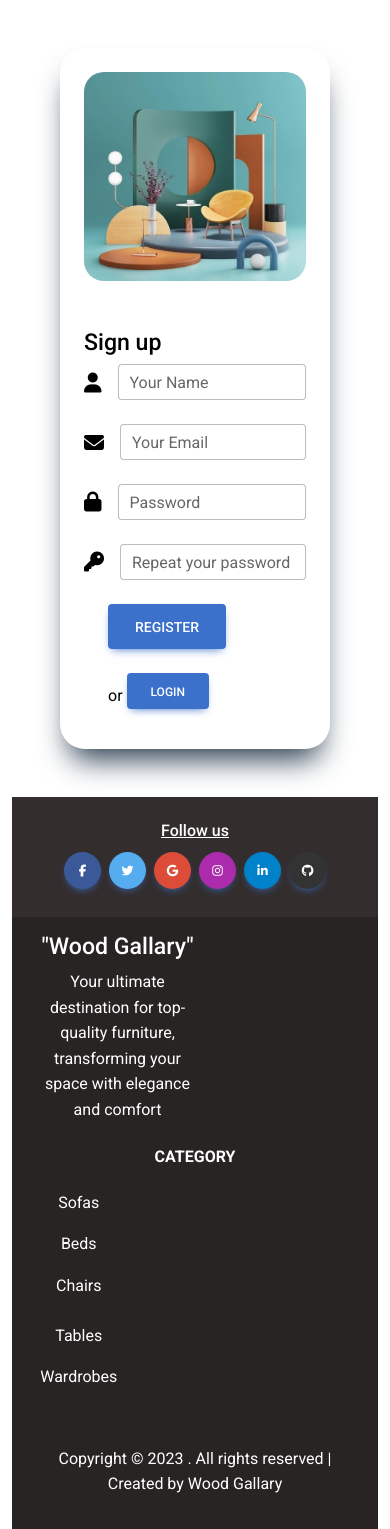
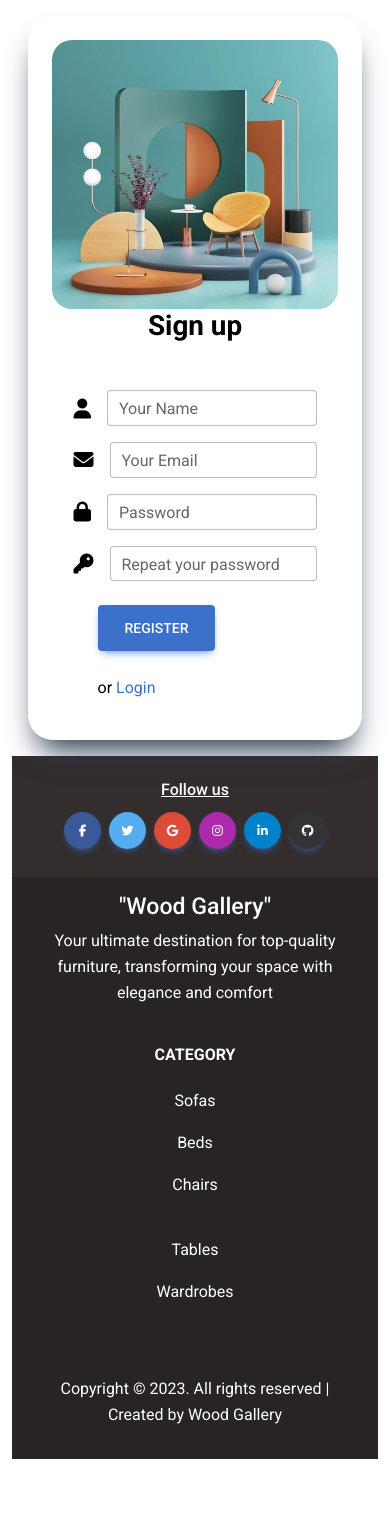
Before and after one commit to ArjunN10/E-Commerce_Furniture_Shope, a React (Create React App) app: page /signup in a window 390 px wide. After the commit the page ends 1459 px from the top, so only its background shows below. Built offline with nearby package versions, Linux system fonts and the light colour scheme.

Commit message:
sixth  commit

```diff
--- a/src/LoginSignup/Signup.js
+++ b/src/LoginSignup/Signup.js
@@ -27,9 +27,11 @@ function Signup() {
     const repassword = event.target.repwd.value;
     const emailvalid = user.filter((item) => item.email === email);
     if (emailvalid.length !== 0) {
-      alert("Email already exist");
+      alert("Email already exists");
     } else {
-      setuser([...user,{
+      setuser([
+        ...user,
+        {
           name: name,
           email: email,
           password: password,
@@ -37,15 +39,18 @@ function Signup() {
         },
       ]);
     }
-    // console.log(name);
     event.target.reset();
   };
-  // console.log(user);
 
   return (
     <MDBContainer fluid>
-<MDBCard className="text-black m-5" style={{ borderRadius: "25px", boxShadow: "rgb(38, 57, 77) 0px 20px 30px -10px" }}>
-
+      <MDBCard
+        className="text-black m-3 m-md-5"
+        style={{
+          borderRadius: "25px",
+          boxShadow: "rgb(38, 57, 77) 0px 20px 30px -10px",
+        }}
+      >
         <MDBCardBody>
           <MDBRow>
             <MDBCol
@@ -53,12 +58,13 @@ function Signup() {
               lg="6"
               className="order-2 order-lg-1 d-flex flex-column align-items-center"
             >
-              <form className='mt-5'onSubmit={register}>
-                <h3 classNAme="text-center h1 fw-bold mb-5 mx-1 mx-md-4  ">
+              <form onSubmit={register}>
+                <h3 className="text-center h1 fw-bold mb-5 mx-1 mx-md-4">
                   Sign up
                 </h3>
 
-                <div className="d-flex flex-row align-items-center mb-4 ">
+                <div className="mb-4">
+                  <div className="d-flex flex-row align-items-center mb-3">
                     <MDBIcon fas icon="user me-3" size="lg" />
                     <MDBInput
                       label="Your Name"
@@ -69,7 +75,7 @@ function Signup() {
                     />
                   </div>
 
-                <div className="d-flex flex-row align-items-center mb-4">
+                  <div className="d-flex flex-row align-items-center mb-3">
                     <MDBIcon fas icon="envelope me-3" size="lg" />
                     <MDBInput
                       label="Your Email"
@@ -79,7 +85,7 @@ function Signup() {
                     />
                   </div>
 
-                <div className="d-flex flex-row align-items-center mb-4">
+                  <div className="d-flex flex-row align-items-center mb-3">
                     <MDBIcon fas icon="lock me-3" size="lg" />
                     <MDBInput
                       label="Password"
@@ -98,15 +104,18 @@ function Signup() {
                       required
                     />
                   </div>
+                </div>
+
                 <MDBBtn
                   className="mb-4 ms-4"
                   size="lg"
-                 onSubmit={()=>navigate('/login')}
+                  type="submit"
+                  onClick={() => navigate("/login")}
                 >
                   Register
                 </MDBBtn>
                 <p className="ms-4">
-                  or  <Link to={"/login"}><MDBBtn className="btn-primary">Login</MDBBtn></Link>
+                  or <Link to={"/login"}>Login</Link>
                 </p>
               </form>
             </MDBCol>
@@ -116,7 +125,7 @@ function Signup() {
               className="order-1 order-lg-2 d-flex align-items-center"
             >
               <MDBCardImage
-                 src={require("../components//products/images/cover15new.jpg")}
+                src={require("../components/products/images/cover15new.jpg")}
                 style={{ borderRadius: "20px" }}
                 fluid
               />
@@ -124,10 +133,11 @@ function Signup() {
           </MDBRow>
         </MDBCardBody>
       </MDBCard>
-      <div className='mt-3'>
-    <Footer/>
+      <div className="mt-3">
+        <Footer />
       </div>
     </MDBContainer>
   );
 }
+
 export default Signup;
--- a/src/components/Footer.js
+++ b/src/components/Footer.js
@@ -3,13 +3,10 @@ import {
   MDBFooter,
   MDBContainer,
   MDBCol,
-  // MDBRow,
   MDBIcon,
-  MDBBtn
+  MDBBtn,
 } from 'mdb-react-ui-kit';
 import { Link } from 'react-router-dom';
-
-
 
 function Footer() {
   return (
@@ -17,20 +14,23 @@ return (
       <MDBContainer className='p-4 pb-0'>
         <section className='mb-4'>
           <h6 className='text-decoration-underline'>Follow us</h6>
+          <div className='d-flex justify-content-center'>
             <MDBBtn
               floating
               className='m-1'
               style={{ backgroundColor: '#3b5998' }}
               href='https://www.googleadservices.com/pagead/aclk?sa=L&ai=DChcSEwi_qc7biaOBAxVKo2YCHdFuCqsYABABGgJzbQ&gclid=Cj0KCQjw9fqnBhDSARIsAHlcQYQywJKvHRoZVBw1HWZ_gs8jwgzFsS4-0bUQHWplt5K1g_pKMq9K8S4aAoGGEALw_wcB&ohost=www.google.com&cid=CAESauD2gEfsvEgMCooD7aKXoUgfnmyteduoIkeCGj5od6tfFXCv4fowKpn30tbgpg3O5Lll2YBpzCPQvIpnBGRKpj81PAqlRJT40jLDvQWI7pcBzuv2PWYNTKCX-MoWZVSQI43sFJd97UeN_AI&sig=AOD64_0aqFlOMSE-Hv4ISAAs987UoJXddw&adurl&ved=2ahUKEwiLysjbiaOBAxW0a2wGHWRoCzUQqyQoAHoECAUQCw'
-                  role='button'>
+              role='button'
+            >
               <MDBIcon fab icon='facebook-f' />
             </MDBBtn>
             <MDBBtn
               floating
               className='m-1'
               style={{ backgroundColor: '#55acee' }}
-                  href='https://twitter.com/i/flow/login?input_flow_data=%7B%22requested_variant%22%3A%22eyJsYW5nIjoiZW4ifQ%3D%3D%22%7D'
-                  role='button'>
+              href='https://twitter.com/i/flow/login?input_flow_data=%7B%22requested_variant%22%3A%22eyBsYW5nIjoiZW4ifQ%3D%3D%22%7D'
+              role='button'
+            >
               <MDBIcon fab icon='twitter' />
             </MDBBtn>
             <MDBBtn
@@ -38,7 +38,8 @@ return (
               className='m-1'
               style={{ backgroundColor: '#dd4b39' }}
               href='#!'
-                  role='button'>
+              role='button'
+            >
               <MDBIcon fab icon='google' />
             </MDBBtn>
             <MDBBtn
@@ -46,7 +47,8 @@ return (
               className='m-1'
               style={{ backgroundColor: '#ac2bac' }}
               href='https://www.instagram.com/accounts/login/'
-                  role='button'>
+              role='button'
+            >
               <MDBIcon fab icon='instagram' />
             </MDBBtn>
             <MDBBtn
@@ -54,7 +56,8 @@ return (
               className='m-1'
               style={{ backgroundColor: '#0082ca' }}
               href='https://www.linkedin.com/login'
-                  role='button'>
+              role='button'
+            >
               <MDBIcon fab icon='linkedin-in' />
             </MDBBtn>
             <MDBBtn
@@ -62,27 +65,26 @@ return (
               className='m-1'
               style={{ backgroundColor: '#333333' }}
               href='https://github.com/login'
-                  role='button'>
+              role='button'
+            >
               <MDBIcon fab icon='github' />
             </MDBBtn>
+          </div>
         </section>
       </MDBContainer>
 
       <div className='text-center p-3' style={{ backgroundColor: 'rgba(0, 0, 0, 0.2)' }}>
-  <div className='container '>
+        <div className='container'>
           <div className='row'>
-      <div className='col-md-4 '>
-        <MDBCol sm='12'md='12' lg='12' xl='12' className='mx-auto mb-4' style={{ textDecorationLine: "none" }}>
-          <div className='col-6 '>
-           <p><h3>"Wood Gallary"</h3>Your ultimate destination for top-quality furniture, transforming your space with elegance and comfort</p>
-
+            <MDBCol md='4' className='mb-4'>
+              <div className='text-center'>
+                <h3>"Wood Gallery"</h3>
+                <p>Your ultimate destination for top-quality furniture, transforming your space with elegance and comfort</p>
               </div>
             </MDBCol>
-      </div>
-      <div className='col-md-4'>
-        <MDBCol md='12' lg='12' xl='12' className='mx-auto mb-4' style={{ textDecorationLine: "none" }}>
+            <MDBCol md='4' className='mb-4'>
               <h6 className='text-uppercase fw-bold mb-4'>Category</h6>
-          <div className='text-center col-3'>
+              <div className='text-center'>
                 <p>
                   <Link to='/sofa' className='text-reset'>
                     Sofas
@@ -100,17 +102,15 @@ return (
                 </p>
               </div>
             </MDBCol>
-      </div>
-      <div className='col-md-4'>
-        <MDBCol md='12' lg='12' xl='12' className='mx-auto mb-4' style={{ textDecorationLine: "none" }}>
-          <div className='text-center col-3'>
+            <MDBCol md='4' className='mb-4'>
+              <div className='text-center'>
                 <p>
                   <Link to='table' className='text-reset'>
                     Tables
                   </Link>
                 </p>
                 <p>
-              <Link to='wardrobes' className='text-reset'>
+                  <Link to='/wardrobes' className='text-reset'>
                     Wardrobes
                   </Link>
                 </p>
@@ -119,15 +119,15 @@ return (
           </div>
         </div>
       </div>
-</div>
 
       <div className='text-center p-3' style={{ backgroundColor: 'rgba(0, 0, 0, 0.2)' }}>
-     <p> Copyright © 2023 . All rights reserved | <br/>
-       Created by Wood Gallary</p>
+        <p>
+          Copyright © 2023. All rights reserved | <br />
+          Created by Wood Gallery
+        </p>
       </div>
     </MDBFooter>
-
-  )
+  );
 }
 
-export default Footer
+export default Footer;
```
Lines whose indentation alone changed are shown as unchanged.
